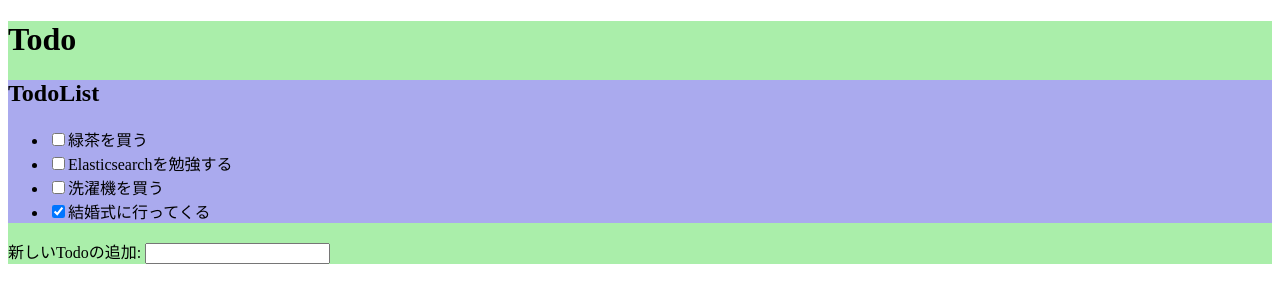
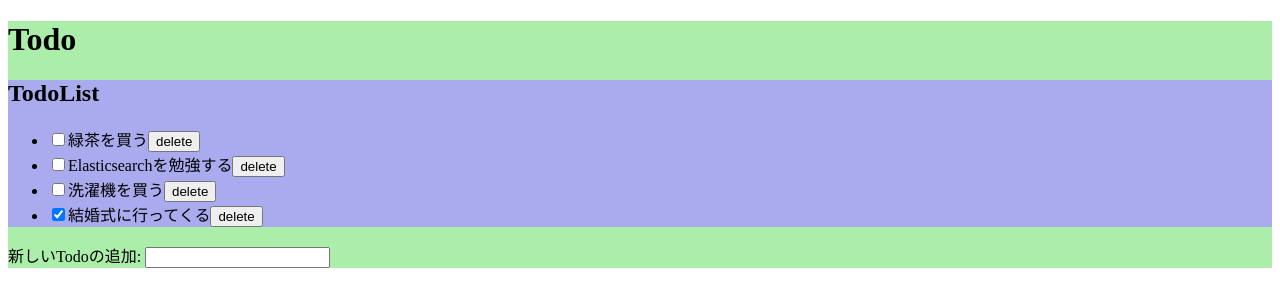
Before and after one commit to otegal/nuxt_todo, a Nuxt app: page / in a window 1280 px wide. Shown: the top 306 px of the page. Built offline with nearby package versions, Linux system fonts and the light colour scheme.

Commit message:
delete todo

```diff
--- a/components/TodoList.vue
+++ b/components/TodoList.vue
@@ -11,6 +11,7 @@
           @change="clickCheckbox($event)"
         >
         <label :for="todo.id">{{ todo.text }}</label>
+        <button :id="todo.id" @click="deleteTodo($event)">delete</button>
       </li>
     </ul>
   </div>
@@ -27,6 +28,10 @@ export default {
       const id = e.target.id
       const checked = e.target.checked
       this.$emit('check', id, checked)
+    },
+    deleteTodo (e) {
+      const id = e.target.id
+      this.$emit('del', id)
     }
   }
 }
--- a/pages/index.vue
+++ b/pages/index.vue
@@ -1,7 +1,7 @@
 <template>
   <div id="todo">
     <h1>Todo</h1>
-    <TodoList :todos="todos" v-on:check="done"/>
+    <TodoList :todos="todos" @check="done" @del="deleteTodo"/>
     <p>
       新しいTodoの追加:
       <input
@@ -55,6 +55,9 @@ export default {
         done: false
       })
       this.newTodo = ''
+    },
+    deleteTodo (id) {
+      this.todos = this.todos.filter((todo) => todo.id !== id)
     }
   }
 }
```
